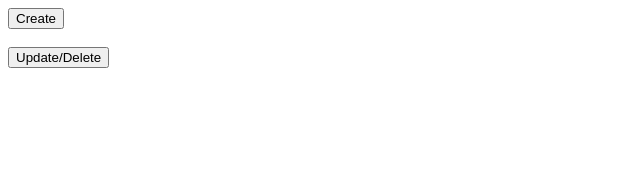
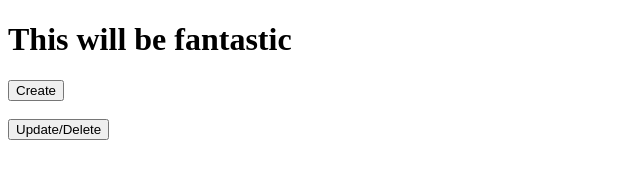
Before and after one commit to MediaDesign2105/Test21052, a website: page index.html in a window 1280 px wide. Shown: the whole page, without its empty margins (0-640 px from the left). Drawn offline with Linux system fonts and the light colour scheme.

Commit message:
Fun times testing

```diff
--- a/index.html
+++ b/index.html
@@ -1,6 +1,7 @@
 <!DOCTYPE html>
 <html>
 <body>
+  <h1>This will be fantastic</h1>
 <form action="/create" method="GET">
   <input type="submit" value="Create">
 </form>
```
